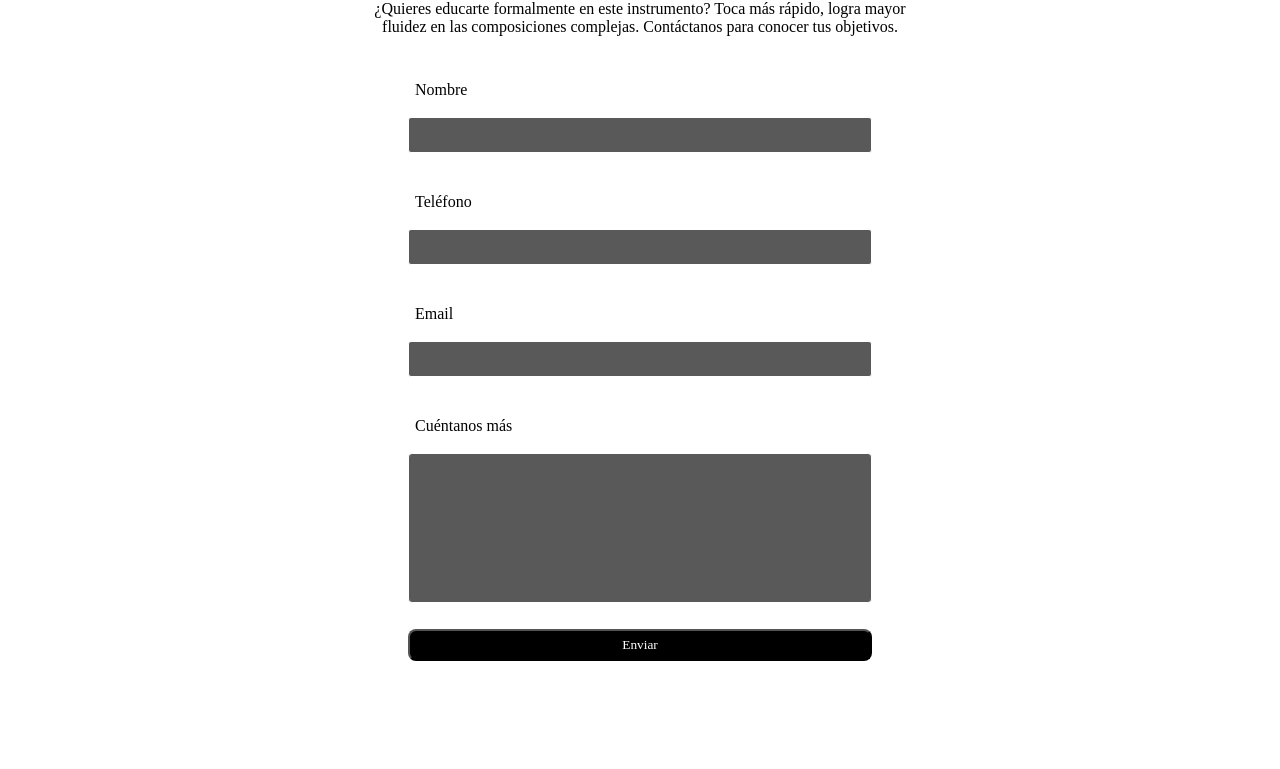
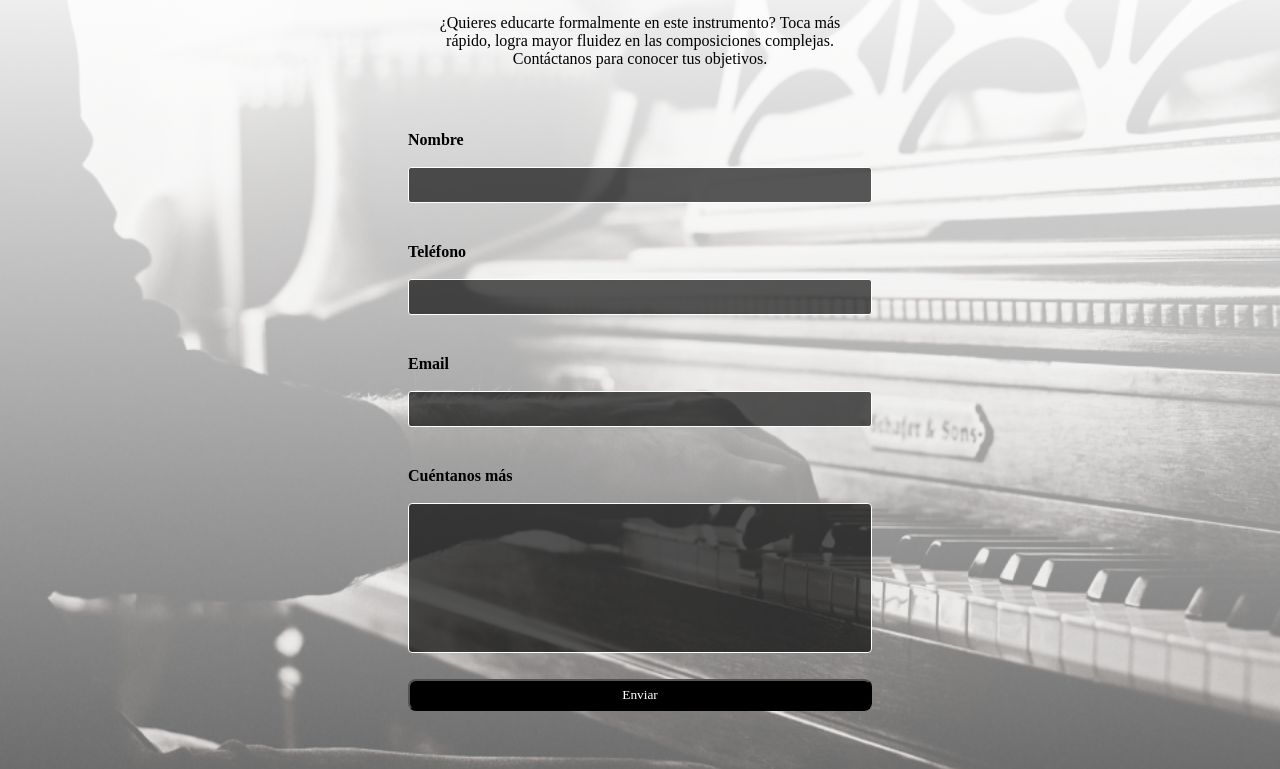
Before and after one commit to GuadalupeAngelesDep/desafio_Patzioli, a plain HTML site: page index.html in a window 1280 px wide. Shown: the part 101-870 px from the top of the page. Drawn offline with nearby package versions, Linux system fonts and the light colour scheme; files that its build step writes are made by us from their sources.

Commit message:
changes1

```diff
--- a/index.html
+++ b/index.html
@@ -18,39 +18,31 @@
 
 
     <!--Seccion contactanos-->
-    <section class="contact__section">
-        <div class="contact-info__container">
-           <h3 class="contact-us">Contáctanos</h3>
-           <p>¿Quieres educarte formalmente en este instrumento? Toca más rápido, logra mayor fluidez en las composiciones complejas. Contáctanos para conocer tus objetivos. </p>
-           <form action="" class="contact-info__container">
-               <div class="info__label">
-                   <label for="name">Nombre</label>
-               </div>
-               <div class="info__input">
-                   <input type="hidden" name="name" id="name" required>
-               </div>
-               <div class="info__label">
-                <label for="phone">Teléfono</label>
+    <article class="contact__box">
+        <div class="contact_text">
+            <h3>Contáctanos</h3>
+            <span>¿Quieres educarte formalmente en este instrumento? Toca más rápido, logra mayor fluidez en las composiciones complejas. Contáctanos para conocer tus objetivos.</span>
+        </div>
+        <form action="" class="contact__container">
+            <div class="info__container">
+                <div class="info__text">Nombre</div>
+                <input type="text" class="info__box" required>
             </div>
-            <div class="info__input">
-                <input type="hidden" name="phone" id="phone" required>
+            <div class="info__container exception_box">
+                <div class="info__text">Teléfono</div>
+                <input type="tel" class="info__box" required>
             </div>
-               <div class="info__label">
-                   <label for="email">Email</label>
-               </div>
-               <div class="info__input">
-                   <input type= "hidden" name="email" id="email" required>
-               </div>
-               <div class="info__label">
-                   <label for="more">Cuéntanos más</label>
-               </div>
-               <div class="more__input">
-                   <input type="hidden" name="more" id="more">
-               </div>
-               <button type="submit">Enviar</button>
-           </form>
-        </div>
-       </section>
+            <div class="info__container exception_box">
+                <div class="info__text">Email</div>
+                <input type="email" class="info__box" required>
+            </div>
+            <div class="info__container">
+                <div class="info__text">Cuéntanos más</div>
+                <input type="text" class="more_info__box">
+            </div>
+            <input type="submit" class="submit_button" value="Enviar">
+        </form>
+    </article>
 
 
 </body>
--- a/style.scss
+++ b/style.scss
@@ -1,10 +1,4 @@
 @import "vars";
-*{
-   margin: 0;
-   padding: 0;
-   box-sizing: border-box;
-   flex-wrap: nowrap;
-}
 /*Styles de mobile*/
    /*Seccion inicio*/
 
@@ -13,38 +7,72 @@
     /*Seccion catalogo*/
 
     /*Seccion contactanos*/
-    .contact__section{
-      background:linear-gradient(180deg, #FFFFFF 0%, rgba(255, 255, 255, 0.35) 100%), url(./darius-soodmand-F8E2tks5N04-unsplash\ 1.png);
-      background-position:center;
+    *{
+      margin: 0;
+      padding: 0;
+      box-sizing: border-box;
+      flex-wrap: nowrap;
+  }
+
+  .contact__box {
+      background:linear-gradient(180deg, #FFFFFF 0%, rgba(255, 255, 255, 0.35) 100%), url(./imagenes/darius-soodmand-F8E2tks5N04-unsplash\ 1\ \(1\).png);
+      background-position: center;
       background-size: cover;
       width: 100vw;
       height: 870px;
       display: flex;
-      flex-direction:column;
-      align-items:center;
-      justify-items: center;
+      flex-direction: column;
+      align-items: center;
+      justify-content: center;
   }
-
-   @media only screen and (max-width: 992px){
-   .contact-info__container {
+  .contact__container {
       display: flex;
       flex-direction:column;
       align-items: center;
       justify-content: center;
       width: 100%;
       position: relative;
+     }
 
+     .contact_text {
+      display: flex;
+      flex-direction:column;
+      flex-wrap: wrap;
+      align-content: space-around;
+      align-items: center;
+      justify-content: center;
+      width: 100%;
+      position: relative;
      }
+
+     @media only screen and (max-width: 960px) {
+      .contact__box {
+          background:linear-gradient(180deg, #FFFFFF 0%, rgba(255, 255, 255, 0.35) 100%), url(./imagenes/darius-soodmand-F8E2tks5N04-unsplash\ 1\ \(1\).png);
+          background-position: center;
+          background-size: cover;
+          width: 100vw;
+          height: 870px;
+          display: flex;
+          flex-direction: column;
+          align-items: center;
+          justify-content: center;
+      }
+
       h3 {
-      margin-top: 39px;
        font-family: $tipografia-titles;
        font-weight: 900;
        font-size: 24px;
+       padding: auto;
       }
 
+      span {
+       height: 87px;
+       width: 236px;
+       left: 0px;
+       top: 2742px;
+       border-radius: 0px;
 
-   p{
-      margin: 10px;
+       margin: 36px;
        margin-top: 29px;
        font-family: $tipografia-parrafos;
        font-weight: 400;
@@ -52,22 +80,23 @@
        text-align: center;
       }
 
-   .contact-info__container {
+      .contact__container {
           display: flex;
-      .info__label{
-          width: 288px;
+          .info__text{
+           width: 219px;
            height: 36px;
            top:2990px;
            left: 15.55px;
            text-align: left;
            margin-top: 24px;
-
+           font-family: $tipografia-parrafos;
+           font-weight: 700;
+           size: 16px;
           }
       }
-
-   .contact-info__container{
+      .contact__container {
           display: flex;
-      .info__input{
+          .info__box{
            box-sizing: border-box;
            width: 288px;
            height: 36px;
@@ -80,7 +109,7 @@
            font-weight: 700;
           }
       }
-   .more__input{
+      .more_info__box {
           width: 288px;
           height: 150px;
           background: rgba(0, 0, 0, 0.65);
@@ -91,7 +120,8 @@
           font-weight: 700;
 
       }
-   button {
+
+      .submit_button {
           width: 288px;
           height: 32px;
           left: 248px;
@@ -118,65 +148,52 @@
     /*Seccion catalogo*/
 
     /*Seccion contactanos*/
-    @media only screen and (min-width: 992px){
-      .contact__section{
-          background:linear-gradient(180deg, #FFFFFF 0%, rgba(255, 255, 255, 0.35) 100%), url(./darius-soodmand-F8E2tks5N04-unsplash\ 1.png);
-          background-position:center;
-          background-size:cover;
-          background-repeat: no-repeat;
-          width: 100vw;
-          height: 870px;
-          display: flex;
-          flex-direction:column;
-          align-items:center;
-          justify-items: center;
-       }
-       .contact-info__container {
-          display: flex;
-          flex-direction:column;
-          align-items: center;
-          justify-content: center;
-          width: 100%;
-          position: relative;
-       }
+    @media only screen and (min-width: 960px){
       h3 {
-          height: 62px;
-          margin-top: 39px;
           font-family: $tipografia-titles;
           font-weight: 900;
-          font-size: 24px;
+          font-size: 32px;
+          padding: auto;
          }
-       p {
-          justify-content: center;
-          width: 561px;
+
+      span {
        height: 57px;
+       width: 448px;
+       left: 199px;
+       top: 2653px;
+       border-radius: nullpx;
+       margin: 36px;
+       margin-top: 29px;
        font-family: $tipografia-parrafos;
        font-weight: 400;
        font-size: 16px;
-          text-align:center;
-          margin: 0, 561,57;
+       text-align: center;
        }
-       .contact-info__container {
+
+      .contact__container {
           display: flex;
-          .info__label{
-              width: 450px;
+           .info__text{
             height: 36px;
-              top:2990px;
+            width: 106px;
             left: 248px;
+            top: 2752px;
+            border-radius: nullpx;
             text-align: left;
-              justify-content: left;
             margin-top: 24px;
-
+            font-family: $tipografia-parrafos;
+            font-weight: 700;
+            size: 16px;
           }
       }
-
-       .contact-info__container{
+      .contact__container {
           display: flex;
-          .info__input{
+          .info__box{
            box-sizing: border-box;
+           height: 36px;
            width: 464px;
-              height: 36px;
            left: 248px;
+           top: 2798px;
+           border-radius: 4px;
            background: rgba(0, 0, 0, 0.65);
            border: 0.5px solid $color-primario-white;
            border-radius: 3px;
@@ -186,8 +203,11 @@
           }
       }
 
+      .exception_box{
+          display: inline-block;
 
-       .more__input{
+      }
+      .more_info__box {
           width: 464px;
           height: 150px;
           background: rgba(0, 0, 0, 0.65);
@@ -196,9 +216,8 @@
           margin-bottom: 16px;
           font-family: $tipografia-parrafos;
           font-weight: 700;
-
       }
-       button {
+      .submit_button {
           width: 464px;
       height: 32px;
       left: 248px;
@@ -211,3 +230,4 @@
       font-family: $tipografia-parrafos;
       }
 }
+    /*Seccion footer*/
```
Also changed, not shown: style.css, 1 other file. Lines whose indentation alone changed are shown as unchanged.
